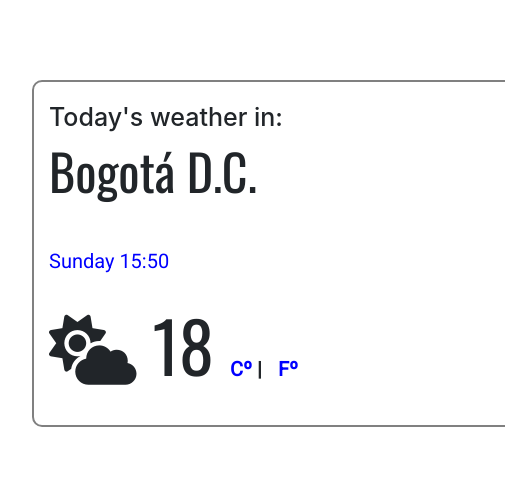
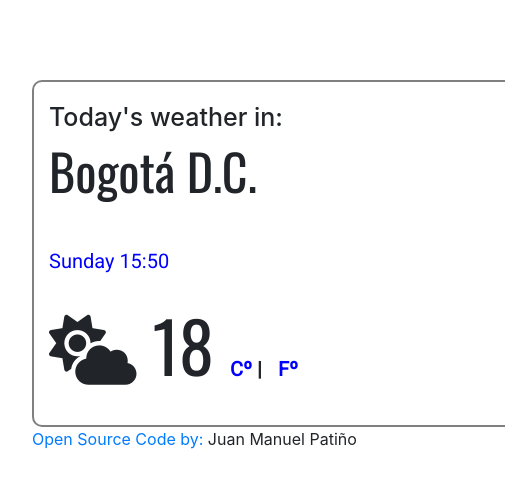
Before and after one commit to Juanma9101/JuanMa-Study-Repository, a plain HTML site: page index.html in a window 1280 px wide. Shown: the full height of the page, 53-558 px from the left. Drawn offline with nearby package versions, Linux system fonts and the light colour scheme; grey boxes are pictures that could not be loaded.

Commit message:
added code author

```diff
--- a/index.html
+++ b/index.html
@@ -111,6 +111,12 @@
       <div class="row">
         <div class="col-7"></div>
       </div>
+      <a
+        style="display: inline"
+        href="https://github.com/Juanma9101/JuanMa-Study-Repository"
+        >Open Source Code by:
+      </a>
+      <p style="display: inline">Juan Manuel Patiño</p>
     </div>
     <script src="src/index.js"></script>
   </body>
```
